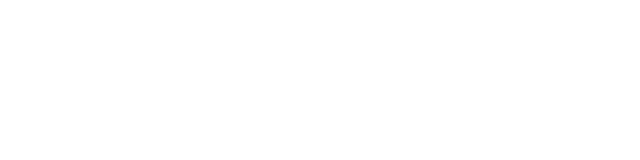
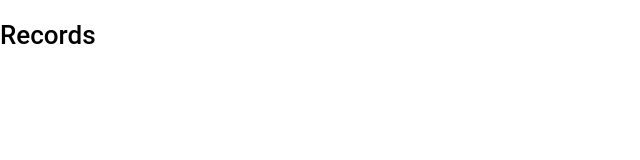
Before and after one commit to idlbi3u/PJTUT2-FrondEnd, a React (Create React App) app: page /records in a window 1280 px wide. Shown: the top 160 px of the page, without its empty margins (0-640 px from the left). Built offline with nearby package versions, Linux system fonts and the light colour scheme.

Commit message:
Pages created

```diff
--- a/src/App.tsx
+++ b/src/App.tsx
@@ -1,7 +1,9 @@
 import { Redirect, Route } from 'react-router-dom';
 import { IonApp, IonRouterOutlet, setupIonicReact } from '@ionic/react';
 import { IonReactRouter } from '@ionic/react-router';
-import Home from './pages/Home';
+import Home from './pages/Home/Home';
+import Clients from './pages/Clients/Clients';
+import Records from './pages/Records/Records';
 
 /* Core CSS required for Ionic components to work properly */
 import '@ionic/react/css/core.css';
@@ -34,6 +36,12 @@ const App: React.FC = () => (
         <Route exact path="/">
           <Redirect to="/home" />
         </Route>
+        <Route exact path="/clients">
+          <Clients />
+        </Route>
+        <Route exact path="/records">
+          <Records />
+        </Route>
       </IonRouterOutlet>
     </IonReactRouter>
   </IonApp>
--- /dev/null
+++ b/src/pages/Clients/Clients.tsx
@@ -0,0 +1,12 @@
+import React from 'react';
+
+const Clients: React.FC = () =>
+{
+    return (
+        <div>
+        <h1>Clients</h1>
+        </div>
+    );
+}
+
+export default Clients;
--- a/src/pages/Home.tsx
+++ b/src/pages/Home/Home.tsx
@@ -1,5 +1,5 @@
 import { IonContent, IonHeader, IonPage, IonTitle, IonToolbar } from '@ionic/react';
-import ExploreContainer from '../components/ExploreContainer';
+import ExploreContainer from '../../components/ExploreContainer';
 import './Home.css';
 
 const Home: React.FC = () => {
--- /dev/null
+++ b/src/pages/Records/Records.tsx
@@ -0,0 +1,13 @@
+import React from 'react';
+
+
+const Records: React.FC = () =>
+{
+    return (
+        <div>
+            <h1>Records</h1>
+        </div>
+    );
+}
+
+export default Records;
```
Also changed, not shown: src/pages/Clients/Clients.css (added), src/pages/Home/Home.css (added), src/pages/Records/Records.css (added).
